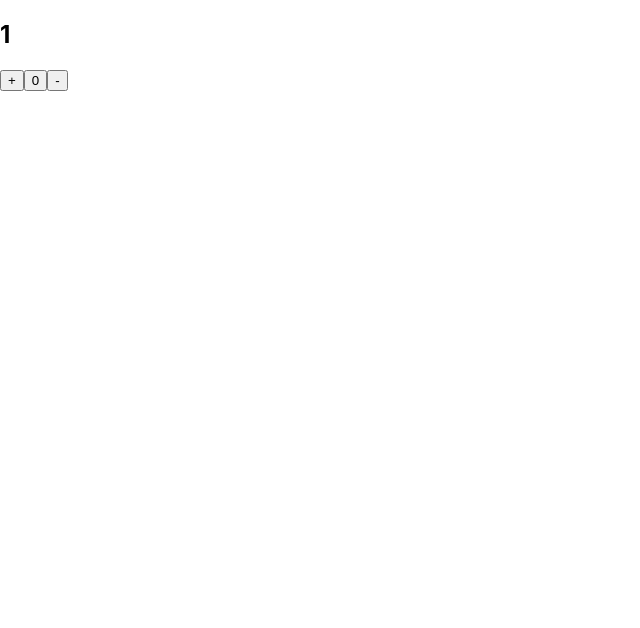
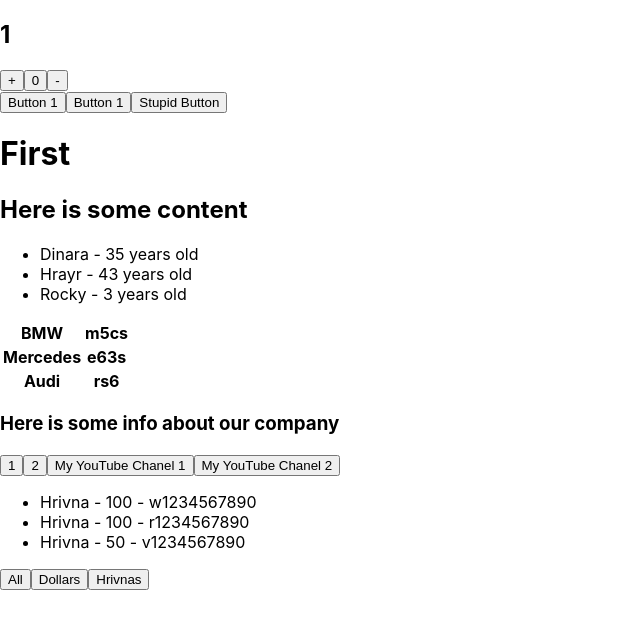
Before and after one commit to Dinara1989/Tasks, a React (Create React App) app: page / in a window 1280 px wide. Shown: the top 628 px of the page, without its empty margins (0-640 px from the left). Built offline with nearby package versions, Linux system fonts and the light colour scheme.

Commit message:
useState

```diff
--- a/src/App.tsx
+++ b/src/App.tsx
@@ -4,6 +4,8 @@ import Body from "./site/Body";
 import Footer from "./site/Footer";
 import Component from "./components/Component";
 import Button from "./components/Button";
+import Filter from "./components/Filter";
+import Hook from "./components/Hook";
 
 const students = [
   {id: 1, name:'Dinara', age: 35},
@@ -11,21 +13,21 @@ const students = [
   {id: 3, name:'Rocky', age: 3}
 ]
 const App = () => {
-  // const myFirstSubscriber = () => {
-  //     console.log('Hello, Im Dinara')
-  // }
-  // const mySecondSubscriber = () => {
-  //     console.log('Hello, Im Hro')
-  // }
+  const myFirstSubscriber = () => {
+      console.log('Hello, Im Dinara')
+  }
+  const mySecondSubscriber = () => {
+      console.log('Hello, Im Hro')
+  }
   const foo1=()=> {
     console.log(100200)
   }
   const foo2=(num:number)=> {
     console.log(num)
   }
-  // const onClickHandler = (name:string) => {
-  //   console.log(name)
-  // }
+  const onClickHandler = (name:string) => {
+    console.log(name)
+  }
 // Universal Button
   const Button1Foo=(subscriber:string, age:number, address:string)=>{
       console.log(subscriber, age, address)
@@ -36,44 +38,23 @@ const App = () => {
   const Foo3 =()=>{
         console.log('Im stupid button')
   }
-  // Hook Use State
-   let[a, setA]=useState(1)
-    // a  is a state, setA is a function where a is existing
-   //variant with props name
-    const onClickHandler=(name:string)=>{
-      if (name === 'add') {
-          setA(++a);
-      }
-      if(name === 'zero') {
-           setA(0);
-      }
-      if(name === 'minus') {
-          setA(--a);
-      }
-   }
 
   return (
       <div>
-          {/*Hook Use State*/}
-          <div>
-              <h2>{a}</h2>
-              <button onClick={()=>onClickHandler('add')}> + </button>
-              <button onClick={()=>onClickHandler('zero')}> 0 </button>
-              <button onClick={()=>onClickHandler('minus')}> - </button>
-          </div>
-          {/*<Button name={'Button 1'} callBack={()=>Button1Foo('Me Dinara', 35, 'from Ukraine')}/>*/}
-          {/*<Button name={'Button 1'} callBack={()=>Button2Foo('Me Hro', 43, 'from Lebanon')}/>*/}
-          {/*<Button name={'Stupid Button'} callBack={Foo3}/>*/}
-          {/*<Header title={'First'}/>*/}
-          {/*<Body titleBody={'Here is some content'}/>*/}
+          <Hook />
+          <Button name={'Button 1'} callBack={()=>Button1Foo('Me Dinara', 35, 'from Ukraine')}/>
+          <Button name={'Button 1'} callBack={()=>Button2Foo('Me Hro', 43, 'from Lebanon')}/>
+          <Button name={'Stupid Button'} callBack={Foo3}/>
+          <Header title={'First'}/>
+          <Body titleBody={'Here is some content'}/>
           {/*//map method*/}
-          {/*<Component students={students}/>*/}
-          {/*<Footer titleFooter={'Here is some info about our company'}/>*/}
-          {/*<button onClick={foo1}>1</button>*/}
-          {/*<button onClick={() => foo2(10020)}>2</button>*/}
-          {/*<button onClick={(event) => onClickHandler('Dinara')}> My YouTube Chanel 1</button>*/}
-          {/*<button onClick={(event) => onClickHandler('Hro')}>My YouTube Chanel 2</button>*/}
-
+          <Component students={students}/>
+          <Footer titleFooter={'Here is some info about our company'}/>
+          <button onClick={foo1}>1</button>
+          <button onClick={() => foo2(10020)}>2</button>
+          <button onClick={(event) => onClickHandler('Dinara')}> My YouTube Chanel 1</button>
+          <button onClick={(event) => onClickHandler('Hro')}>My YouTube Chanel 2</button>
+          <Filter />
       </div>
   );
 };
--- /dev/null
+++ b/src/components/Filter.tsx
@@ -0,0 +1,34 @@
+import React, {useState} from 'react';
+
+const Filter = () => {
+    const [money, setMoney] = useState([
+        { banknots: 'Dollars', value: 100, number: ' a1234567890' },
+        { banknots: 'Dollars', value: 50, number: ' z1234567890' },
+        { banknots: 'Hrivna', value: 100, number: ' w1234567890' },
+        { banknots: 'Dollars', value: 100, number: ' e1234567890' },
+        { banknots: 'Dollars', value: 50, number: ' c1234567890' },
+        { banknots: 'Hrivna', value: 100, number: ' r1234567890' },
+        { banknots: 'Dollars', value: 50, number: ' x1234567890' },
+        { banknots: 'Hrivna', value: 50, number: ' v1234567890' },
+    ])
+    const onClickFilterHandler=()=>{
+        // setMoney(money.filter((filteredMoney)=>filteredMoney.banknots === 'Hrivna'))
+    }
+    let currentMoney = money.filter((filteredMoney)=>filteredMoney.banknots === 'Hrivna')
+    return (
+        <div>
+            <ul>
+                {currentMoney.map((objectFromMoneyArray) => {
+                    return (
+                        <li>{objectFromMoneyArray.banknots} - {objectFromMoneyArray.value} - {objectFromMoneyArray.number}</li>
+                    );
+                })}
+            </ul>
+            <button onClick={onClickFilterHandler}>All</button>
+            <button onClick={onClickFilterHandler}>Dollars</button>
+            <button onClick={onClickFilterHandler}>Hrivnas</button>
+        </div>
+    );
+};
+
+export default Filter;
--- /dev/null
+++ b/src/components/Hook.tsx
@@ -0,0 +1,29 @@
+import React, {useState} from 'react';
+
+const Hook = () => {
+    let[a, setA]=useState(1)
+    // a  is a state, setA is a function where a is existing
+    //variant with props name
+    const onClickHandler=(name:string)=>{
+        if (name === 'add') {
+            setA(++a);
+        }
+        if(name === 'zero') {
+            setA(0);
+        }
+        if(name === 'minus') {
+            setA(--a);
+        }
+    }
+    return (
+        <div>
+        {/*Hook Use State*/}
+            <h2>{a}</h2>
+            <button onClick={()=>onClickHandler('add')}> + </button>
+            <button onClick={()=>onClickHandler('zero')}> 0 </button>
+            <button onClick={()=>onClickHandler('minus')}> - </button>
+        </div>
+    );
+};
+
+export default Hook;
```
